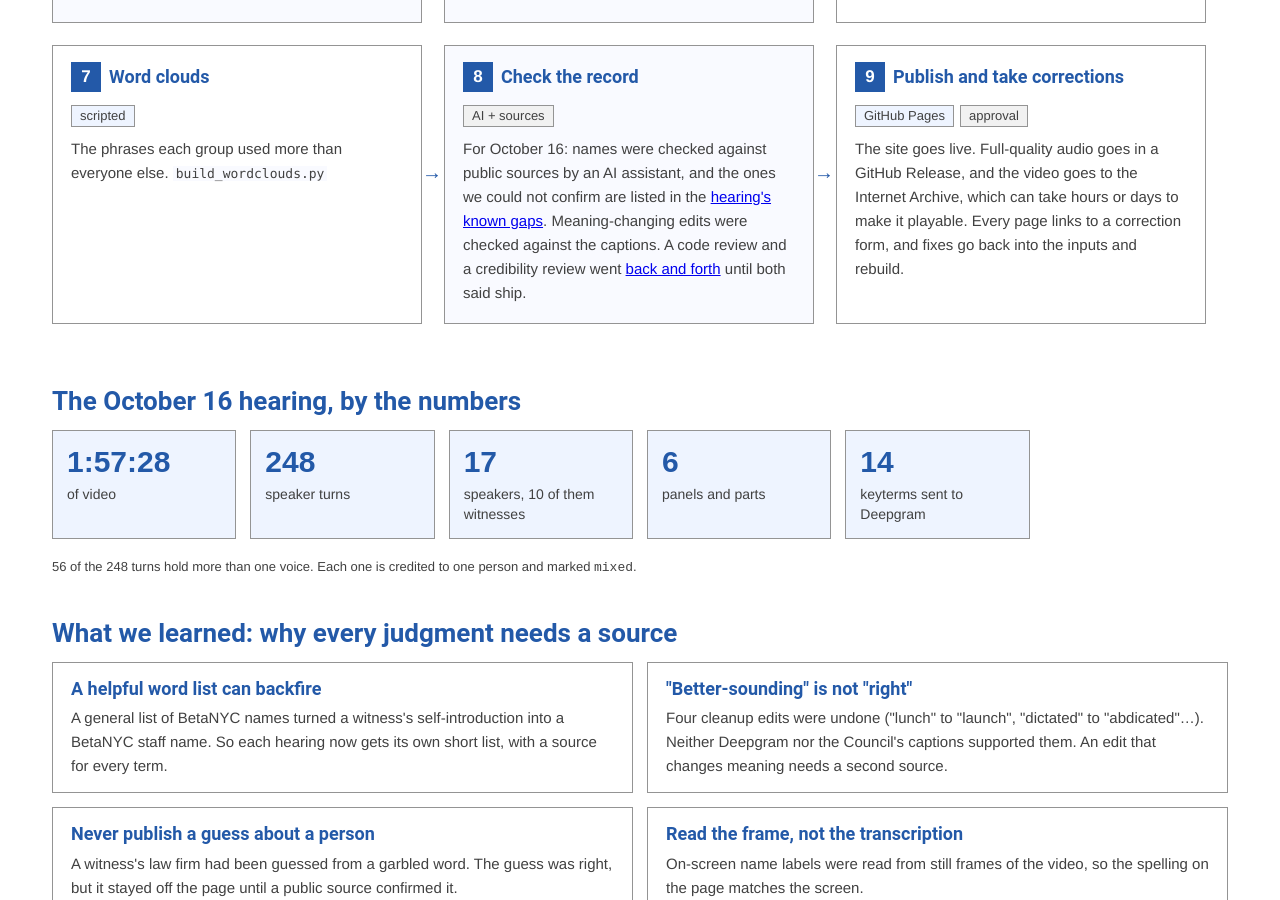
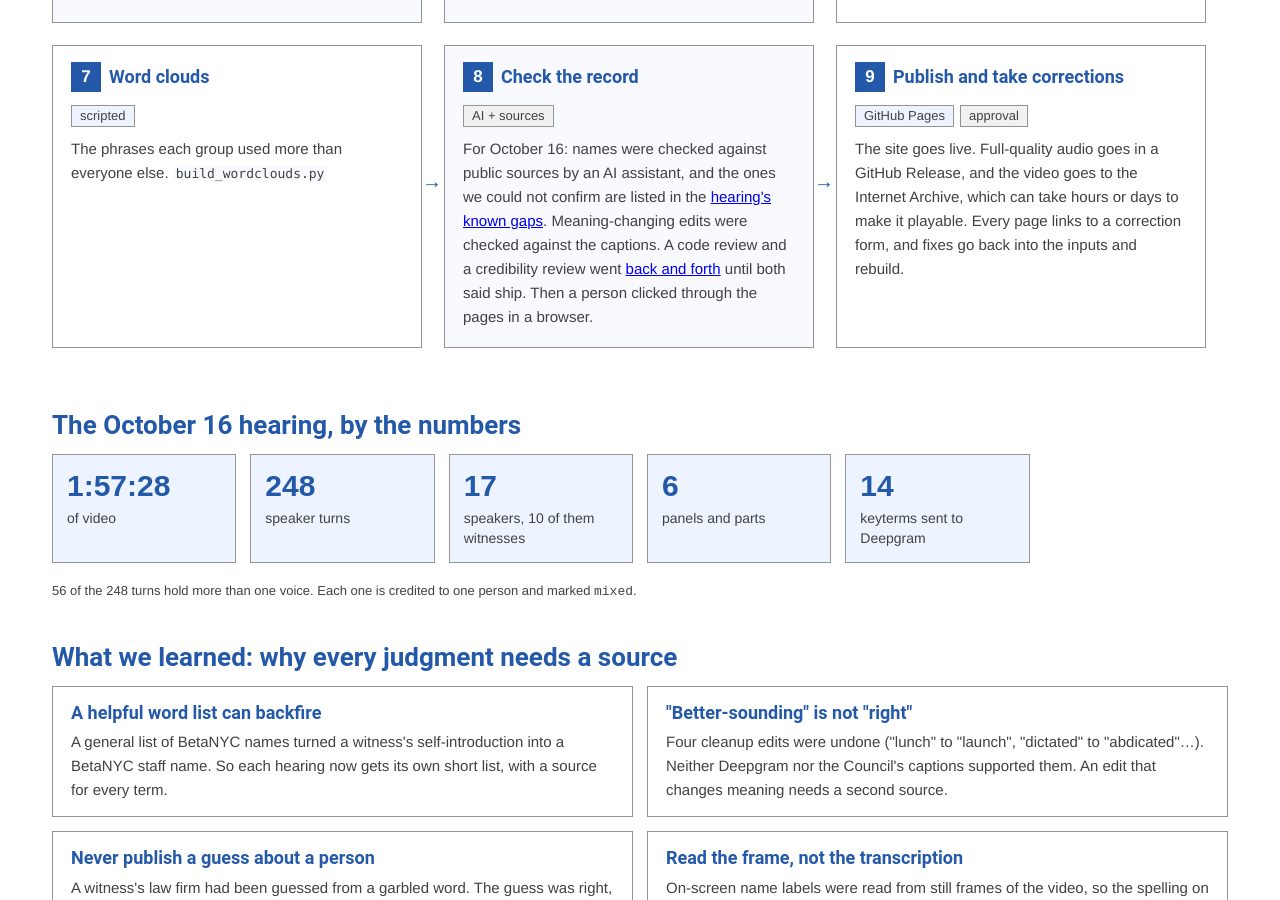
Before and after one commit to BetaNYC/grounding-ai-with-ny-open-data, a Jekyll site: the page guides/council-hearings/hearing-transcripts-pipeline.html, which Jekyll copies as it is, in a window 1280 px wide and 900 px high, scrolled down 933 px. Built offline with Jekyll 4.4.1, drawn with Linux system fonts in a browser that asks for light colours.

Commit message:
Pipeline page: restore the browser check (Noel confirmed he clicked through the pages)
Co-Authored-By: Claude Opus 5.5 <noreply@anthropic.com>

```diff
--- a/guides/council-hearings/hearing-transcripts-pipeline.html
+++ b/guides/council-hearings/hearing-transcripts-pipeline.html
@@ -128,7 +128,7 @@ October 16; October 5 was done more by hand, and the scripts came out of it.</p>
     <div class="stage human-stage">
       <header><span class="num">8</span><h3>Check the record</h3></header>
       <span class="tag human">AI + sources</span>
-      <p>For October 16: names were checked against public sources by an AI assistant, and the ones we could not confirm are listed in the <a href="https://github.com/BetaNYC/hearings-transcripts/blob/main/hearings/2026-10-16-technology-ai/README.md#known-gaps">hearing's known gaps</a>. Meaning-changing edits were checked against the captions. A code review and a credibility review went <a href="https://github.com/BetaNYC/hearings-transcripts/blob/main/docs/PIPELINE.md">back and forth</a> until both said ship.</p>
+      <p>For October 16: names were checked against public sources by an AI assistant, and the ones we could not confirm are listed in the <a href="https://github.com/BetaNYC/hearings-transcripts/blob/main/hearings/2026-10-16-technology-ai/README.md#known-gaps">hearing's known gaps</a>. Meaning-changing edits were checked against the captions. A code review and a credibility review went <a href="https://github.com/BetaNYC/hearings-transcripts/blob/main/docs/PIPELINE.md">back and forth</a> until both said ship. Then a person clicked through the pages in a browser.</p>
     </div>
     <div class="stage">
       <header><span class="num">9</span><h3>Publish and take corrections</h3></header>
```
